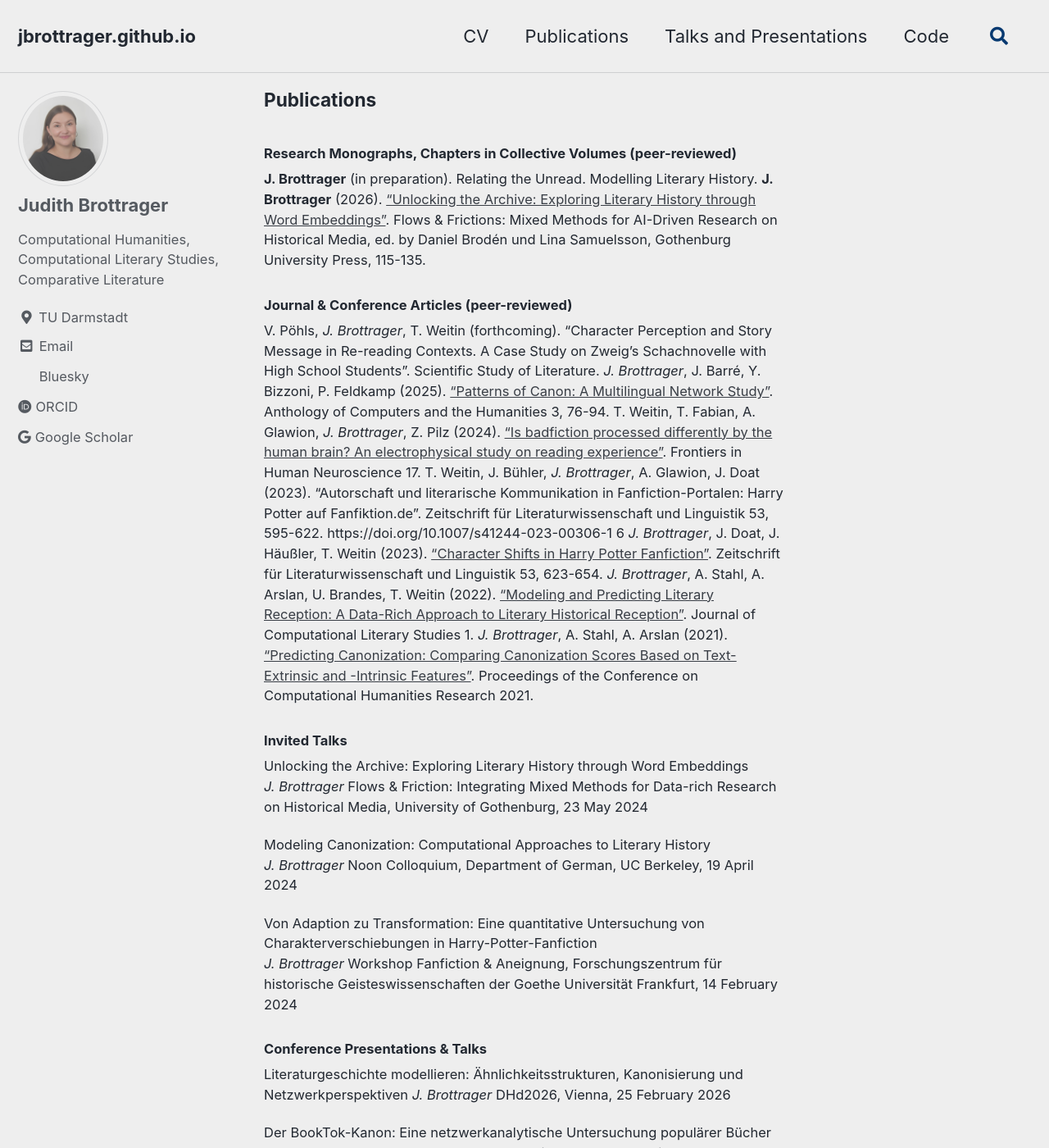
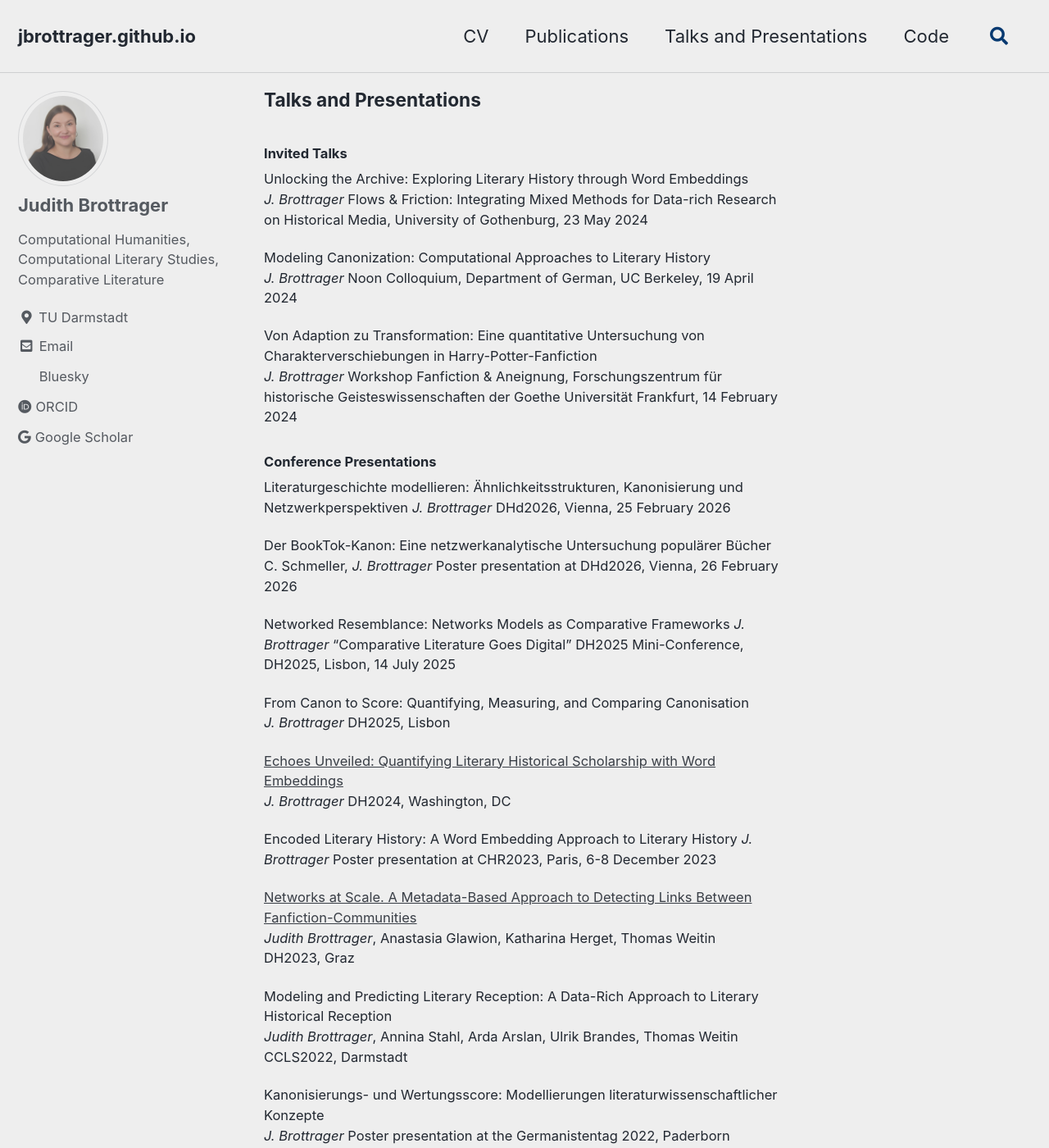
Before and after one commit to jbrottrager/jbrottrager.github.io, a Jekyll site: the page built from _pages/talks.md, in a window 1280 px wide and 1400 px high. Shown: the whole window at 82% size. Built offline with Jekyll 4.4.1, drawn with Linux system fonts in a browser that asks for light colours; cached includes are drawn as plain includes.

Commit message:
Update talks.md

```diff
--- a/_pages/talks.md
+++ b/_pages/talks.md
@@ -1,26 +1,9 @@
 ---
 layout: single
-title : Publications
-permalink: /publications/
+title : Talks and Presentations
+permalink: /talks/
 author_profile: true
 ---
-
-#### Research Monographs, Chapters in Collective Volumes (peer-reviewed)
-
-**J. Brottrager** (in preparation). Relating the Unread. Modelling Literary History.
-**J. Brottrager** (2026). ["Unlocking the Archive: Exploring Literary History through Word Embeddings"](https://gupea.ub.gu.se/items/f31ae67f-ef28-4acd-ae0f-65d764f3bbe6). Flows & Frictions: Mixed Methods for AI-Driven Research on Historical Media, ed. by Daniel Brodén und Lina Samuelsson, Gothenburg University Press, 115-135.
-
-
-#### Journal & Conference Articles (peer-reviewed)
-
-V. Pöhls, *J. Brottrager*, T. Weitin (forthcoming). "Character Perception and Story Message in Re-reading Contexts. A Case Study on Zweig’s Schachnovelle with High School Students". Scientific Study of Literature.
-*J. Brottrager*, J. Barré, Y. Bizzoni, P. Feldkamp (2025). ["Patterns of Canon: A Multilingual Network Study"](https://doi.org/10.63744/Y0dv4ooACREY). Anthology of Computers and the Humanities 3, 76-94.
-T. Weitin, T. Fabian, A. Glawion, *J. Brottrager*, Z. Pilz (2024). ["Is badfiction processed differently by the human brain? An electrophysical study on reading experience"](https://doi.org/10.3389/fnhum.2023.1333965). Frontiers in Human Neuroscience 17.
-T. Weitin, J. Bühler, *J. Brottrager*, A. Glawion, J. Doat (2023). "Autorschaft und literarische Kommunikation in Fanfiction-Portalen: Harry Potter auf Fanfiktion.de". Zeitschrift für Literaturwissenschaft und Linguistik 53, 595-622. https://doi.org/10.1007/s41244-023-00306-1
-6 	*J. Brottrager*, J. Doat, J. Häußler, T. Weitin (2023). ["Character Shifts in Harry Potter Fanfiction"](https://doi.org/10.1007/s41244-023-00310-5). Zeitschrift für Literaturwissenschaft und Linguistik 53, 623-654.
-*J. Brottrager*, A. Stahl, A. Arslan, U. Brandes, T. Weitin (2022). ["Modeling and Predicting Literary Reception: A Data-Rich Approach to Literary Historical Reception"](https://doi.org/10.48694/jcls.95). Journal of Computational Literary Studies 1.
-*J. Brottrager*, A. Stahl, A. Arslan (2021). ["Predicting Canonization: Comparing Canonization Scores Based on Text-Extrinsic and -Intrinsic Features"](https://www.ceur-ws.org/Vol-2989/short_paper21.pdf). Proceedings of the Conference on Computational Humanities Research 2021.
-
 
 #### Invited Talks
 
```
Also changed, not shown: other parts of _pages/talks.md (+1 -1 lines).
